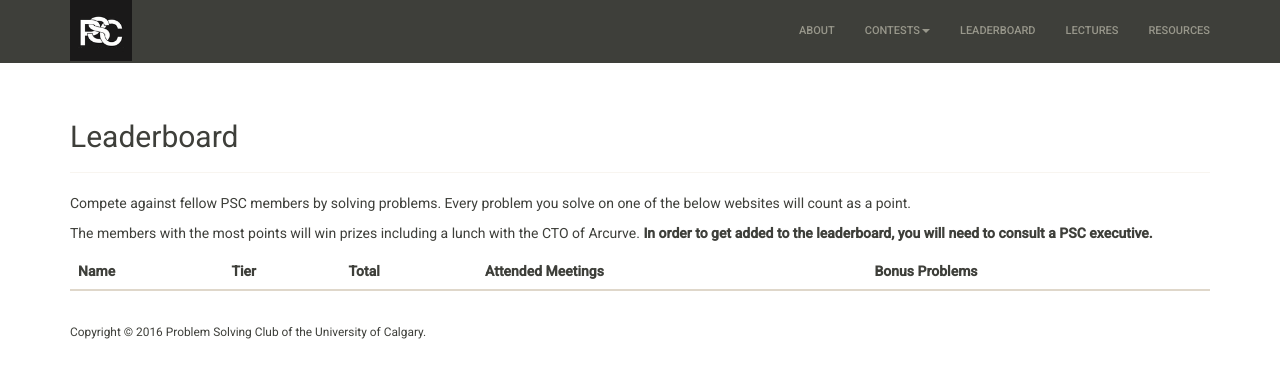
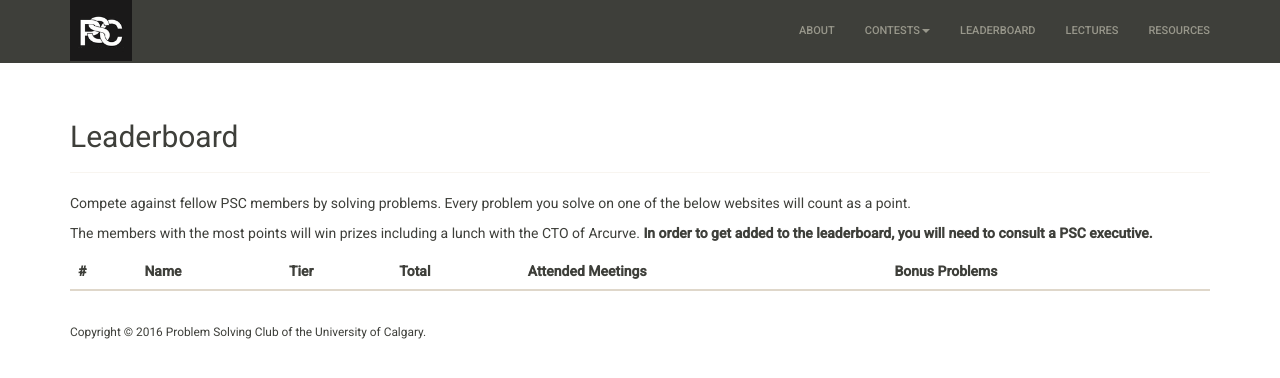
Before and after one commit to ProblemSolvingClub/psc-website, a Jekyll site: the page built from leaderboard/index.html, in a window 1280 px wide. Shown: the top 378 px of the page. Built offline with Jekyll 4.4.1, drawn with Linux system fonts in a browser that asks for light colours; nearby versions of some CDN libraries.

Commit message:
Add rank number to leaderboard

```diff
--- a/leaderboard/index.html
+++ b/leaderboard/index.html
@@ -35,6 +36,7 @@
     </thead>
     <tbody>
       <tr ng-repeat="user in vm.users | orderBy:'-totalSolved'">
+        <th ng-bind="$index + 1"></>
         <th ng-bind="vm.getUserDisplayName(user)"></th>
         <th ng-bind="vm.getTier(user.totalSolved).name"></th>
         <th ng-bind="vm.getDisplayScore(user.totalSolved)"></th>
```
Also changed, not shown: other parts of leaderboard/index.html (+1 -0 lines).
